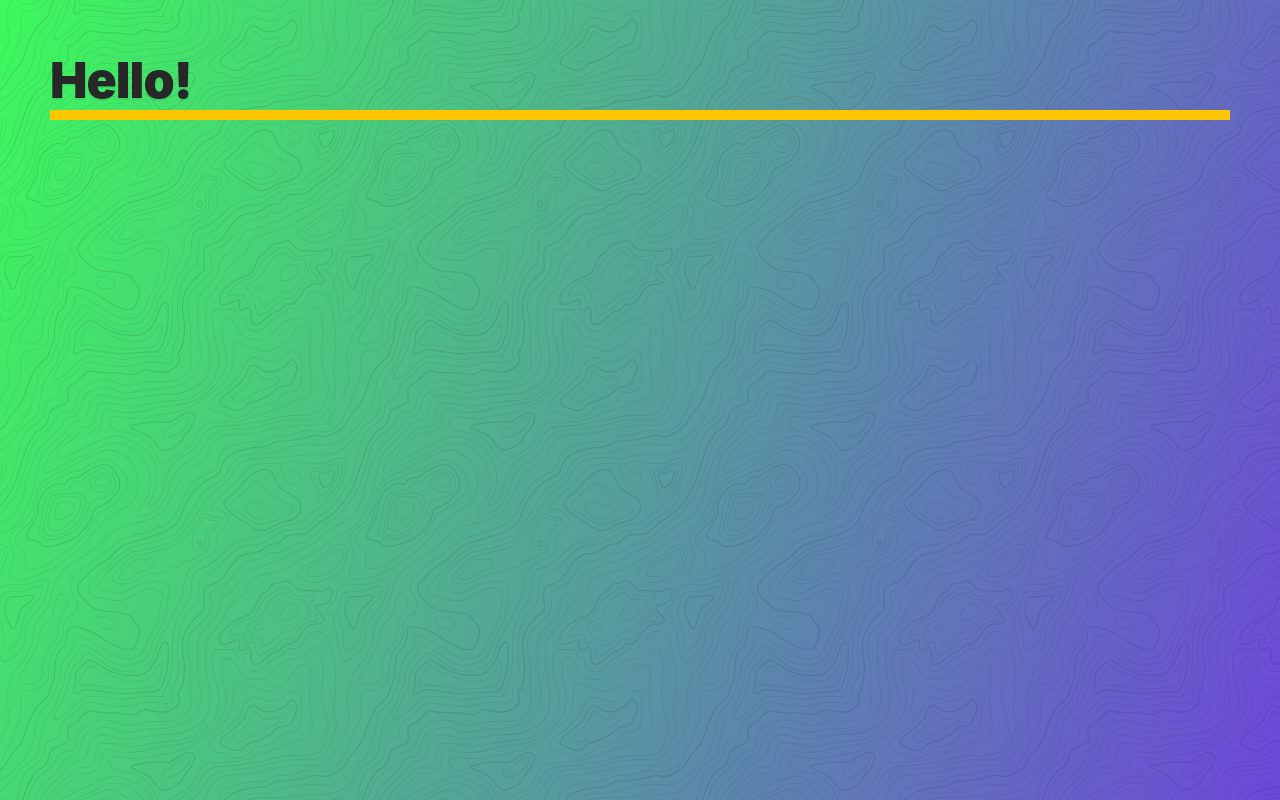
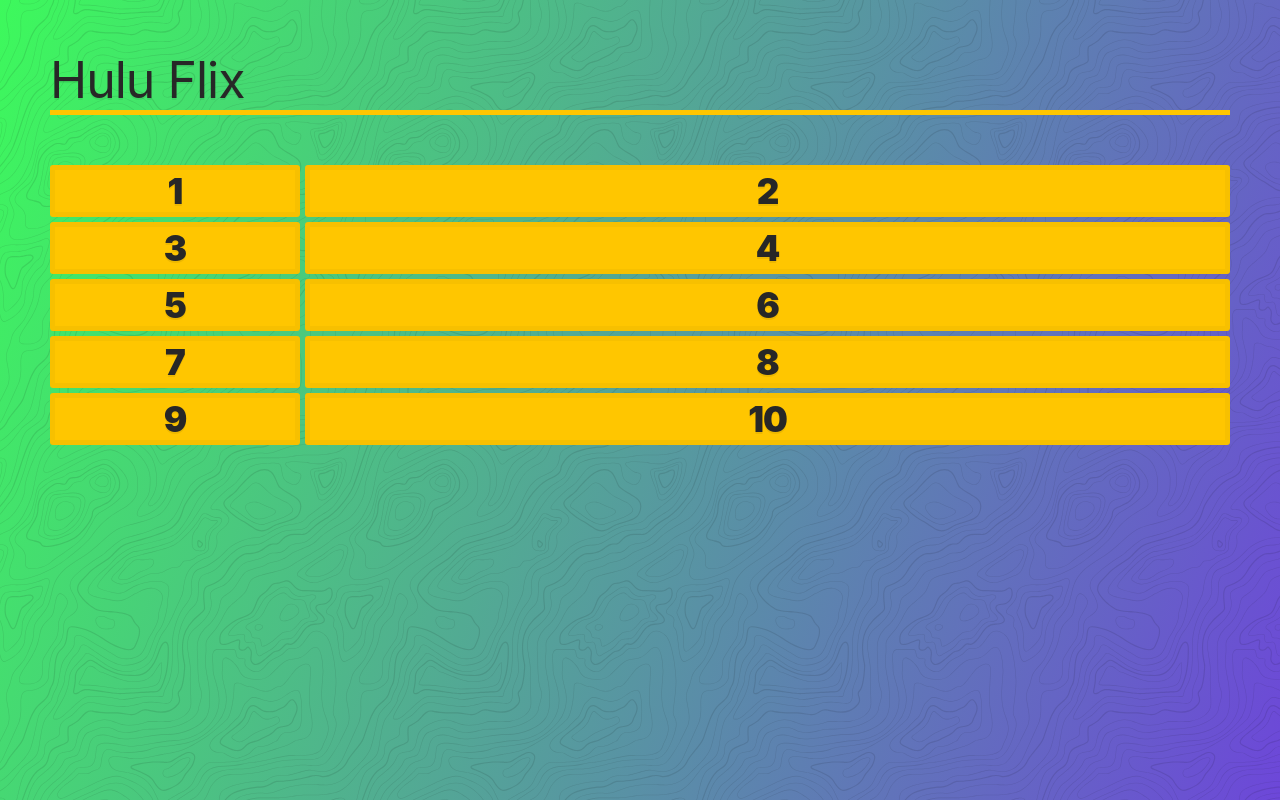
Before and after one commit to Nytheneals/GRIDDY_Templates, a website: page index.html in a window 1280 px wide. Drawn offline with Linux system fonts and the light colour scheme.

Commit message:
Created a grid Display

```diff
--- a/index.html
+++ b/index.html
@@ -11,13 +11,32 @@
 <style>
  p {
   font-size: 50px;
-  border-bottom: 10px solid var(--yellow);
+  font-weight: 400;
+  border-bottom: 5px solid var(--yellow);
   color: var(--black);
+ }
+
+ .container {
+  display: grid;
+  grid-template-columns: 250px auto;
+  grid-gap: 5px;
  }
 </style>
 
 <body>
- <p>Hello!</p>
+ <p>Hulu Flix</p>
+ <div class="container">
+  <div class="item">1</div>
+  <div class="item">2</div>
+  <div class="item">3</div>
+  <div class="item">4</div>
+  <div class="item">5</div>
+  <div class="item">6</div>
+  <div class="item">7</div>
+  <div class="item">8</div>
+  <div class="item">9</div>
+  <div class="item">10</div>
+ </div>
 </body>
 
 </html>
```
Also changed, not shown: assets/images/floating-cogs.svg (added).
